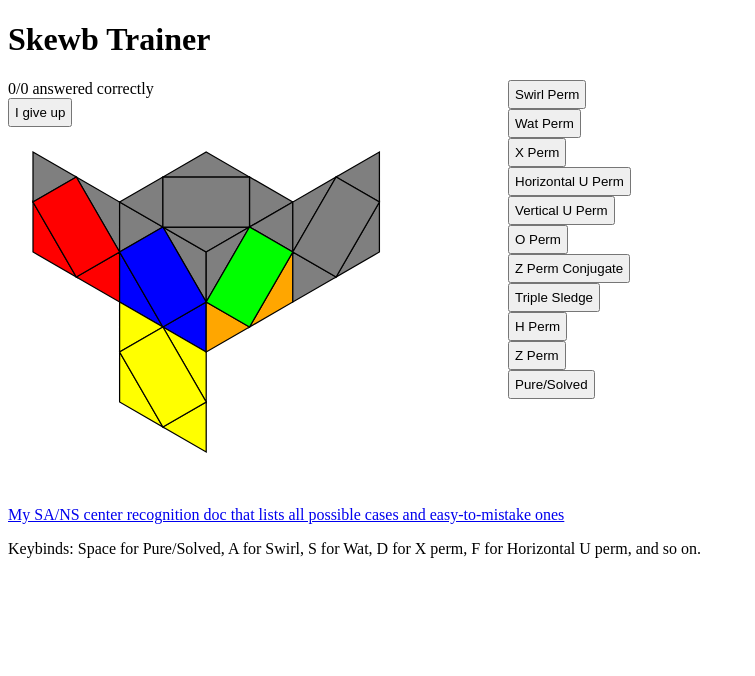
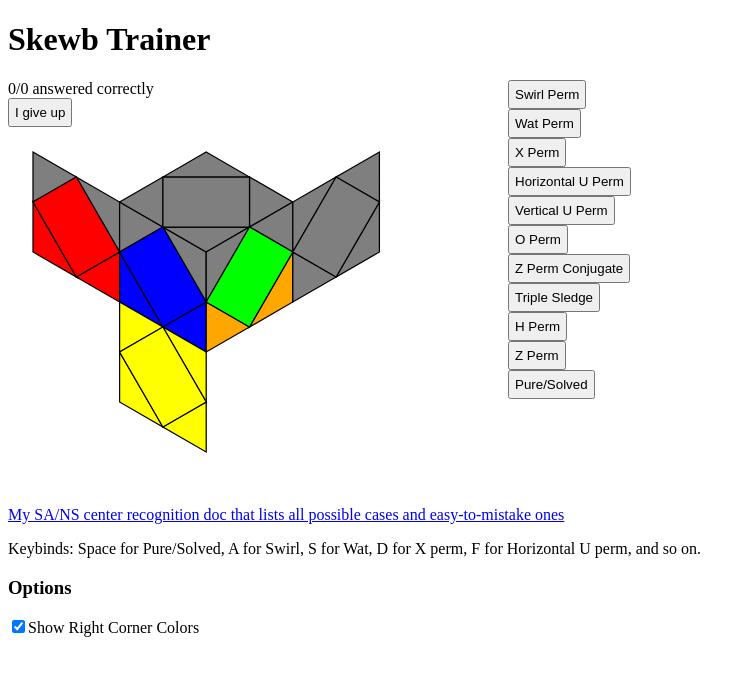
Before and after one commit to edogaki/skewb-trainer, a React (Vite) app: page / in a window 1280 px wide. Shown: the top 676 px of the page, without its empty margins (0-755 px from the left). Built offline with nearby package versions, Linux system fonts and the light colour scheme.

Commit message:
Add option to show/hide right corner colors

```diff
--- a/src/NSCenterTrainer.tsx
+++ b/src/NSCenterTrainer.tsx
@@ -1,11 +1,12 @@
 import { useEffect, useState } from 'react';
 import SkewbRenderer from './SkewbRenderer';
-import { type NSCenterTrainerState, nonWhiteColors, nsCenterTrainerStateToSkewbState, nsCenterTrainerStateToCenterPerm, CenterPerm } from './skewbUtils';
+import { type NSCenterTrainerState, nonWhiteColors, nsCenterTrainerStateToSkewbState, nsCenterTrainerStateToCenterPerm, CenterPerm, type Options } from './skewbUtils';
 import { CubeRotation } from './utils';
 
 import correctSound from "./sounds/correct.mp3";
 import wrongSound from "./sounds/wrong.mp3";
 import { bindKeysToCenterPerm } from './keyboardShortcuts';
+import OptionsEditor from './OptionsEditor';
 
 function shuffleArray(array: unknown[]) {
     for (let i = array.length - 1; i > 0; i--) {
@@ -33,7 +34,11 @@ function play(audio: HTMLAudioElement) {
     return clone.play();
 }
 
+
 function NSCenterTrainer() {
+    const [options, setOptions] = useState<Options>({
+        showRightCornerColors: true,
+    });
     const [nsCenterState, setNSCenterState] = useState(generateNSCenters());
     const centerPerm = nsCenterTrainerStateToCenterPerm(nsCenterState);
 
@@ -54,14 +59,14 @@ function NSCenterTrainer() {
     async function selectCenterPerm(k: keyof typeof CenterPerm) {
         console.log({ k, centerPerm });
         if (CenterPerm[k] === centerPerm) {
-            await play(correctAudio);
+            play(correctAudio);
             if (Object.values(isErrorButton).every((v) => v === false)) {
                 setCorrectQuestions((q) => q + 1)
                 setTotalQuestions((q) => q + 1)
             }
             newState();
         } else {
-            await play(wrongAudio);
+            play(wrongAudio);
             if (Object.values(isErrorButton).every((v) => v === false)) {
                 setTotalQuestions((q) => q + 1)
             }
@@ -82,7 +87,7 @@ function NSCenterTrainer() {
                         {`${correctQuestions}/${totalQuestions} answered correctly`}
                     </div>
                     <button onClick={async () => {
-                        await play(wrongAudio);
+                        play(wrongAudio);
                         if (Object.values(isErrorButton).every((v) => v === false)) {
                             setTotalQuestions((q) => q + 1);
                         }
@@ -90,7 +95,7 @@ function NSCenterTrainer() {
                             (Object.keys(obj) as Array<keyof typeof CenterPerm>).map((k) => CenterPerm[k] === centerPerm ? [k, false] : [k, true])
                         ) as Record<keyof typeof CenterPerm, boolean> });
                     }}>I give up</button>
-                    <SkewbRenderer state={nsCenterTrainerStateToSkewbState(nsCenterState)}/>
+                    <SkewbRenderer state={nsCenterTrainerStateToSkewbState(nsCenterState, options)}/>
                 </div>
                 <div className="trainer-right">
                     {(Object.keys(CenterPerm) as Array<keyof typeof CenterPerm>).map(k => (
@@ -111,6 +116,7 @@ function NSCenterTrainer() {
             <p>
                 Keybinds: Space for Pure/Solved, A for Swirl, S for Wat, D for X perm, F for Horizontal U perm, and so on.
             </p>
+            <OptionsEditor options={options} setOptions={setOptions} />
         </>
     )
 }
--- /dev/null
+++ b/src/OptionsEditor.tsx
@@ -0,0 +1,27 @@
+import type React from 'react';
+import type { Options } from './skewbUtils';
+
+function OptionsEditor({options, setOptions}: {options: Options, setOptions: React.Dispatch<React.SetStateAction<Options>>}) {
+    const handleChange: React.ChangeEventHandler<HTMLInputElement> = (e) => {
+        const target = e.target;
+        const value = target.type === "checkbox" ? target.checked : target.value;
+        const name = target.name;
+        setOptions(values => ({...values, [name]: value}))
+    }
+    return (
+        <div>
+            <h3>Options</h3>
+            <input
+                type="checkbox"
+                checked={options.showRightCornerColors}
+                name="showRightCornerColors"
+                onChange={handleChange}
+            />
+            <label>
+                Show Right Corner Colors
+            </label>
+        </div>
+    );
+}
+
+export default OptionsEditor;
--- a/src/skewbUtils.ts
+++ b/src/skewbUtils.ts
@@ -242,7 +242,7 @@ type NSCenterTrainerState = {
     rotation: CubeRotation,
 }
 
-function nsCenterTrainerStateToSkewbState(nsCenterTrainerState: NSCenterTrainerState) {
+function nsCenterTrainerStateToSkewbState(nsCenterTrainerState: NSCenterTrainerState, options: Options) {
     const rotatedCenters = Object.fromEntries(
         Object.values(Color).map((c) => [c, axisToColor[multiply(nsCenterTrainerState.rotation, colorAxes[c]).toArray().join(",")]])
     ) as Record<Color, Color>;
@@ -273,8 +273,8 @@ function nsCenterTrainerStateToSkewbState(nsCenterTrainerState: NSCenterTrainerS
 
         rotatedCenters[Color.Gray],
         rotatedCenters[Color.Gray],
-        rotatedCenters[Color.Orange],
-        rotatedCenters[Color.Orange],
+        rotatedCenters[options.showRightCornerColors ? Color.Orange : Color.Gray],
+        rotatedCenters[options.showRightCornerColors ? Color.Orange : Color.Gray],
         rotatedCenters[nsCenterTrainerState.centers[2]],
 
         rotatedCenters[Color.Gray],
@@ -376,6 +376,10 @@ function nsCenterTrainerStateToCenterPerm(nsCenterTrainerState: NSCenterTrainerS
 
 // const nonWhiteColors: Color[] = [Color.Red, Color.Green, Color.Orange, Color.Blue, Color.Yellow];
 
+interface Options {
+    showRightCornerColors: boolean;
+}
+
 export {
     polygons,
     Color,
@@ -387,4 +391,5 @@ export {
     nsCenterTrainerStateToSkewbState,
     CenterPerm,
     nsCenterTrainerStateToCenterPerm,
+    type Options,
 }
```
